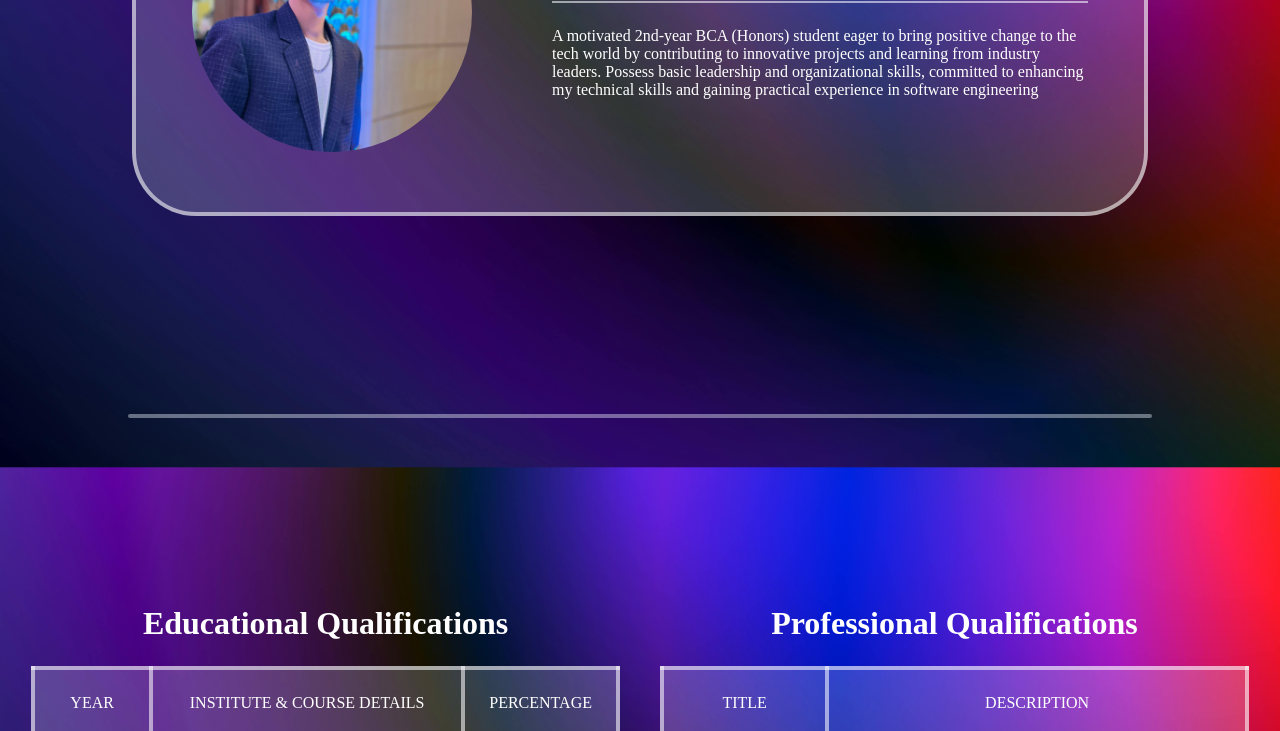
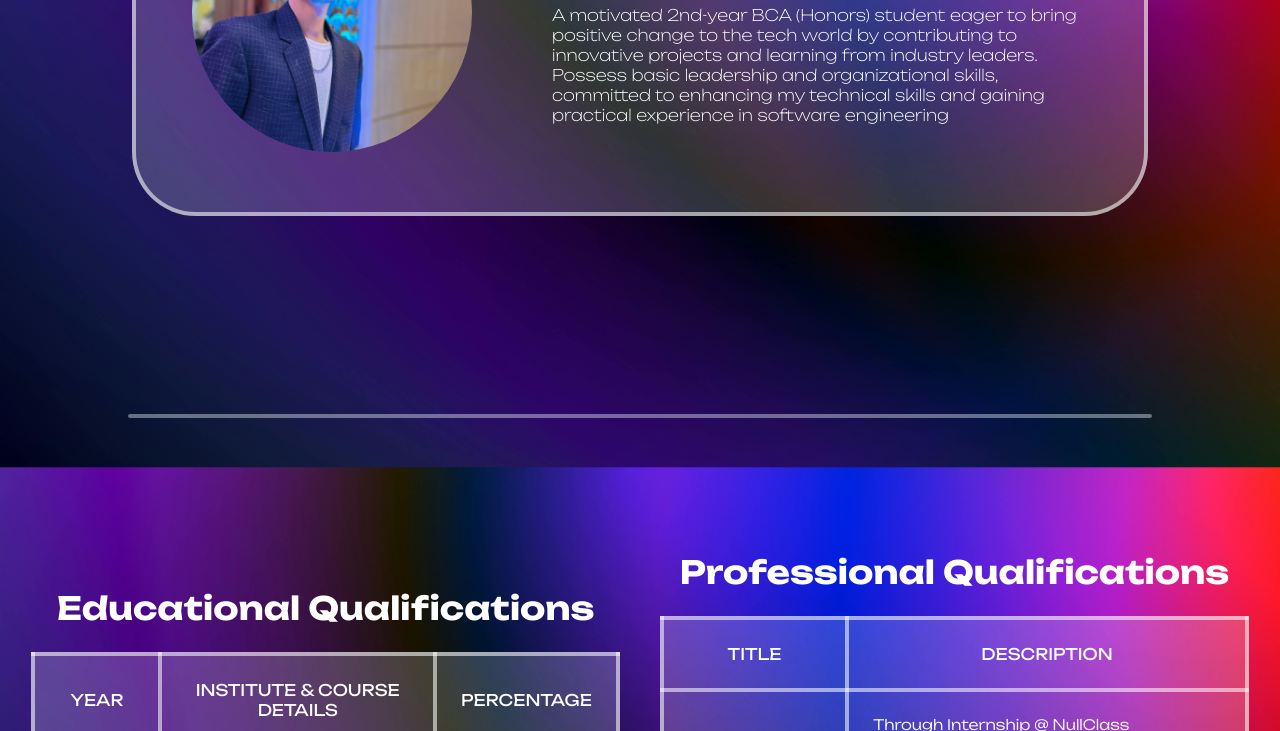
Before and after one commit to 6ft-alien/portfolio, a plain HTML site: page index.html in a window 1280 px wide. Shown: the part 386-1117 px from the top of the page. Drawn offline with Linux system fonts and the light colour scheme.

Commit message:
fontupdate

```diff
--- a/styles.css
+++ b/styles.css
@@ -211,3 +211,7 @@ input:hover{
     filter: drop-shadow(0 0 15px aliceblue) ;
     scale: 1.1;
 }
+@font-face {
+    font-family: 'Unbounded';
+    src: url(/assets/fonts/Unbounded-VariableFont_wght.ttf);
+}
```
Also changed, not shown: assets/fonts/Unbounded-VariableFont_wght.ttf (added).
